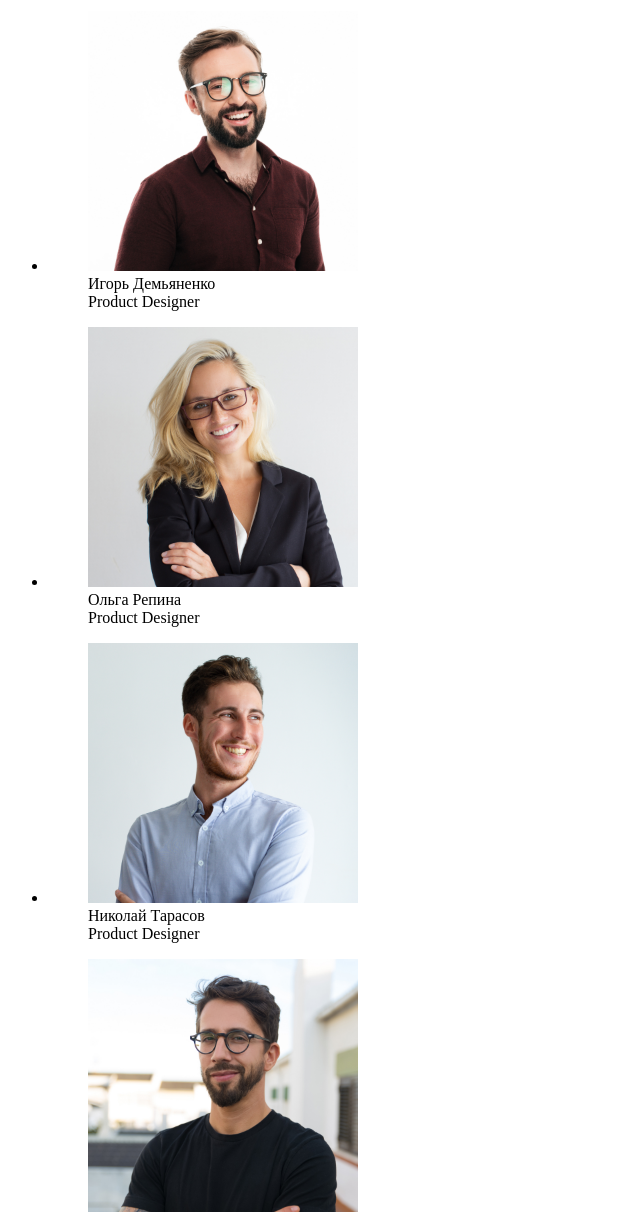
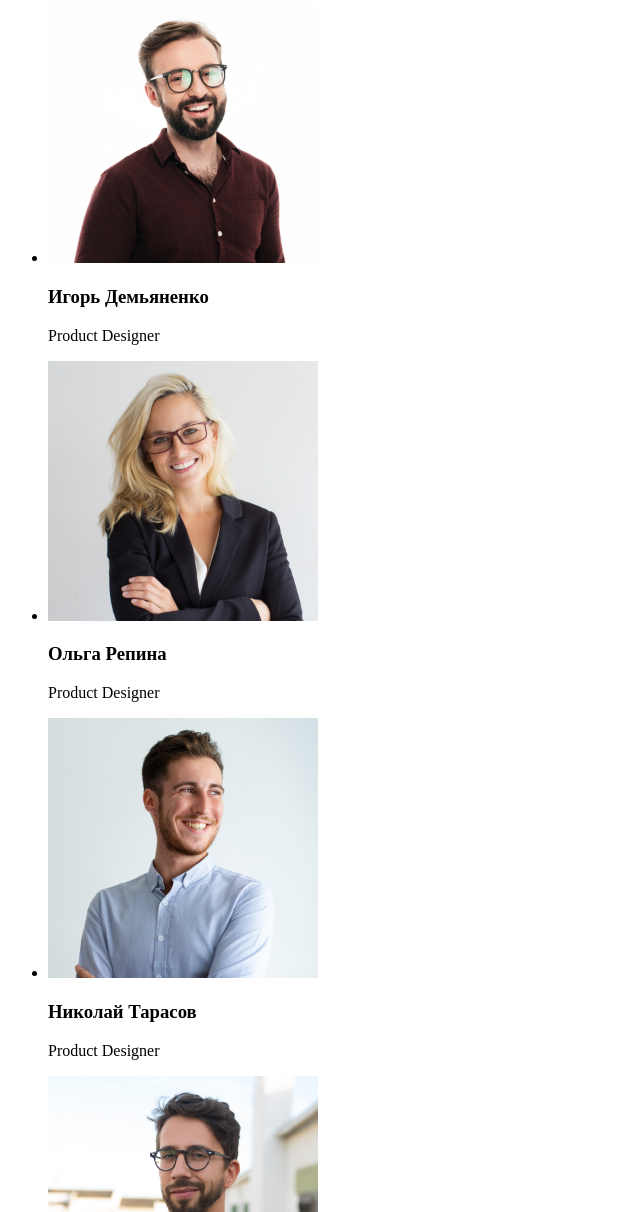
Before and after one commit to Irbis6432/Homework, a plain HTML site: page index.html in a window 1280 px wide. Shown: the part 1588-2800 px from the top of the page, without its empty margins (0-640 px from the left). Drawn offline with Linux system fonts and the light colour scheme.

Commit message:
Updata index.html

```diff
--- a/index.html
+++ b/index.html
@@ -10,9 +10,7 @@
 <body>
     <header>
         <nav>
-        <a href="">
-            <p lang="en">webstudio</p>
-        </a>
+        <a href="" lang="en">Webstudio</a>
         <ul>
             <li><a href="/">Студия</a></li>
             <li><a href="/">Портфолио</a></li>
@@ -28,6 +26,8 @@
         <section>
             <h1>Эффективные решения для вашего бизнеса</h1>
             <button type="button">Заказать услугу</button>
+        </section>
+        <section>
             <ul>
                 <li><h3>Внимание к деталям</h3>
                     <p>Идейные соображения, а также начало повседневной работы по формированию позиции.</p>
@@ -39,7 +39,7 @@
                     <p>Равным образом консультация с широким активом в значительной степени обуславливает.</p>
                 </li>
                 <li><h3>Современные технологии</h3>
-                    <p>Значимость этих проблем настолько очевидна, что реализация плановых заданий. </p>
+                    <p>Значимость этих проблем настолько очевидна, что реализация плановых заданий.</p>
                 </li>
             </ul>
         </section>
@@ -55,29 +55,24 @@
             <h2>Наша команда</h2>
             <ul>
                 <li>
-                    <figure>
-                        <img src="./image/personal/person1.jpg" alt="фото Игоря Демьяненко" width="270" height="260">
-                        <figcaption>Игорь Демьяненко <br> Product Designer</figcaption>
-
-                    </figure>
+                    <img src="./image/personal/person1.jpg" alt="фото Игоря Демьяненко" width="270" height="260">
+                    <h3>Игорь Демьяненко</h3>
+                    <p lang="en"> Product Designer</p>
                 </li>
                 <li>
-                    <figure>
-                        <img src="./image/personal/person2.jpg" alt="фото Ольги Репиной" width="270" height="260">
-                        <figcaption>Ольга Репина <br> Product Designer</figcaption>
-                    </figure>
+                    <img src="./image/personal/person2.jpg" alt="фото Ольги Репиной" width="270" height="260">
+                    <h3>Ольга Репина</h3>
+                    <p lang="en">Product Designer</p>
                 </li>
                 <li>
-                    <figure>
-                        <img src="./image/personal/person3.jpg" alt="фото Николая Тарасова" width="270" height="260">
-                        <figcaption>Николай Тарасов <br> Product Designer</figcaption>
-                    </figure>
+                    <img src="./image/personal/person3.jpg" alt="фото Николая Тарасова" width="270" height="260">
+                    <h3>Николай Тарасов</h3>
+                    <p lang="en">Product Designer</p>
                 </li>
                 <li>
-                    <figure>
-                        <img src="./image/personal/person4.jpg" alt="фото Михаила Ермакова" width="270" height="260">
-                        <figcaption>Михаил Ермаков <br> Product Designer</figcaption>
-                    </figure>
+                    <img src="./image/personal/person4.jpg" alt="фото Михаила Ермакова" width="270" height="260">
+                        <h3>Михаил Ермаков</h3>
+                        <p lang="en">Product Designer</p>
                 </li>
             </ul>
         </section>
@@ -85,7 +80,7 @@
        <footer>
             <address >
                 <ul>
-                  <li><a href=""><p lang="en">webstudio</p></a></li>
+                  <li><a href="" lang="en">Webstudio</a></li>
                   <li><a href="https://goo.gl/maps/3euvN3JuRtmbt6wS6" target="_blank" rel="noopener noreferrer">г. Киев, пр-т Леси Украинки, 26</a></li>
                   <li><a href="mailto:info@example.com">info@example.com</a></li>
                   <li><a href="tel:+380991111111">+38 099 111 11 11</a></li>
```
